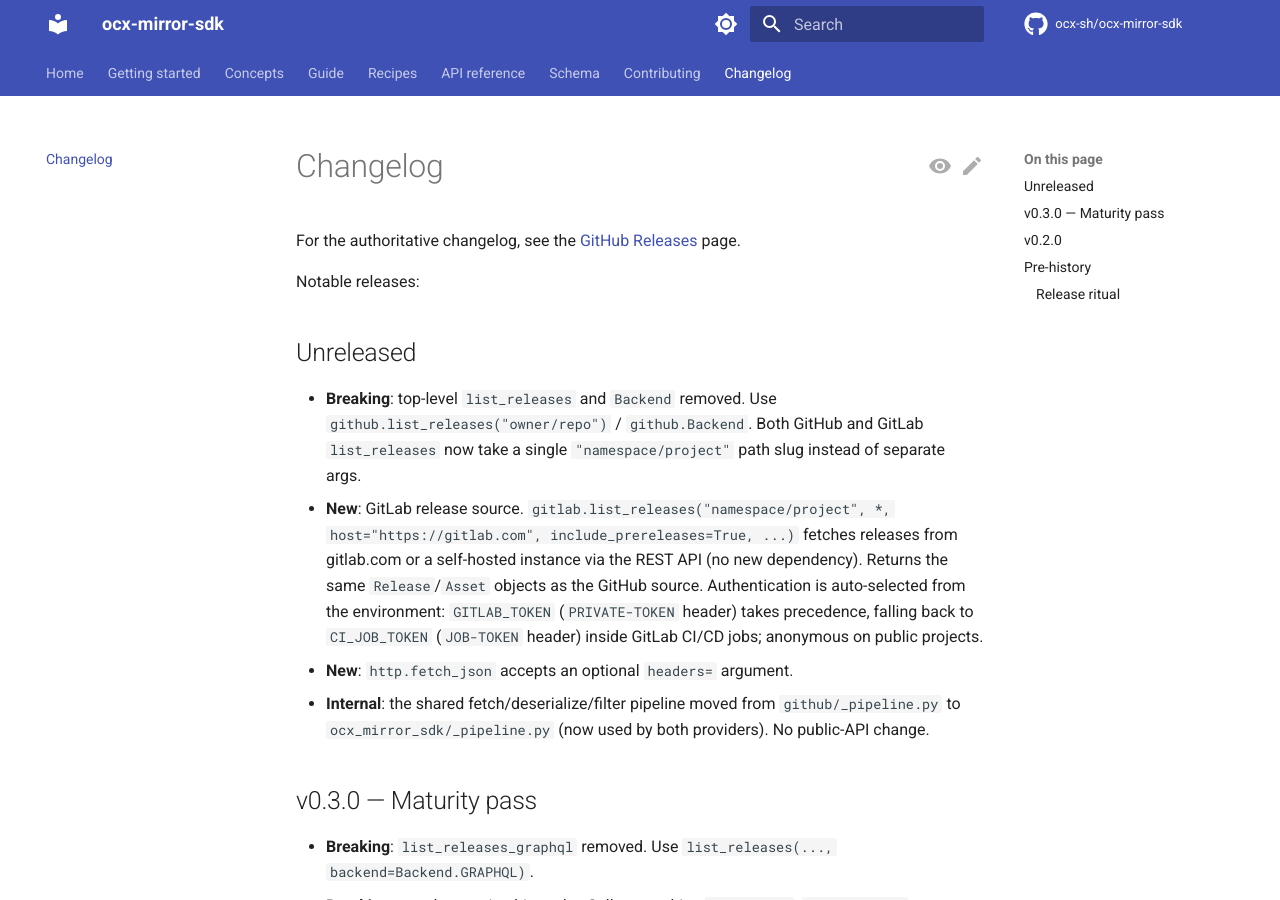
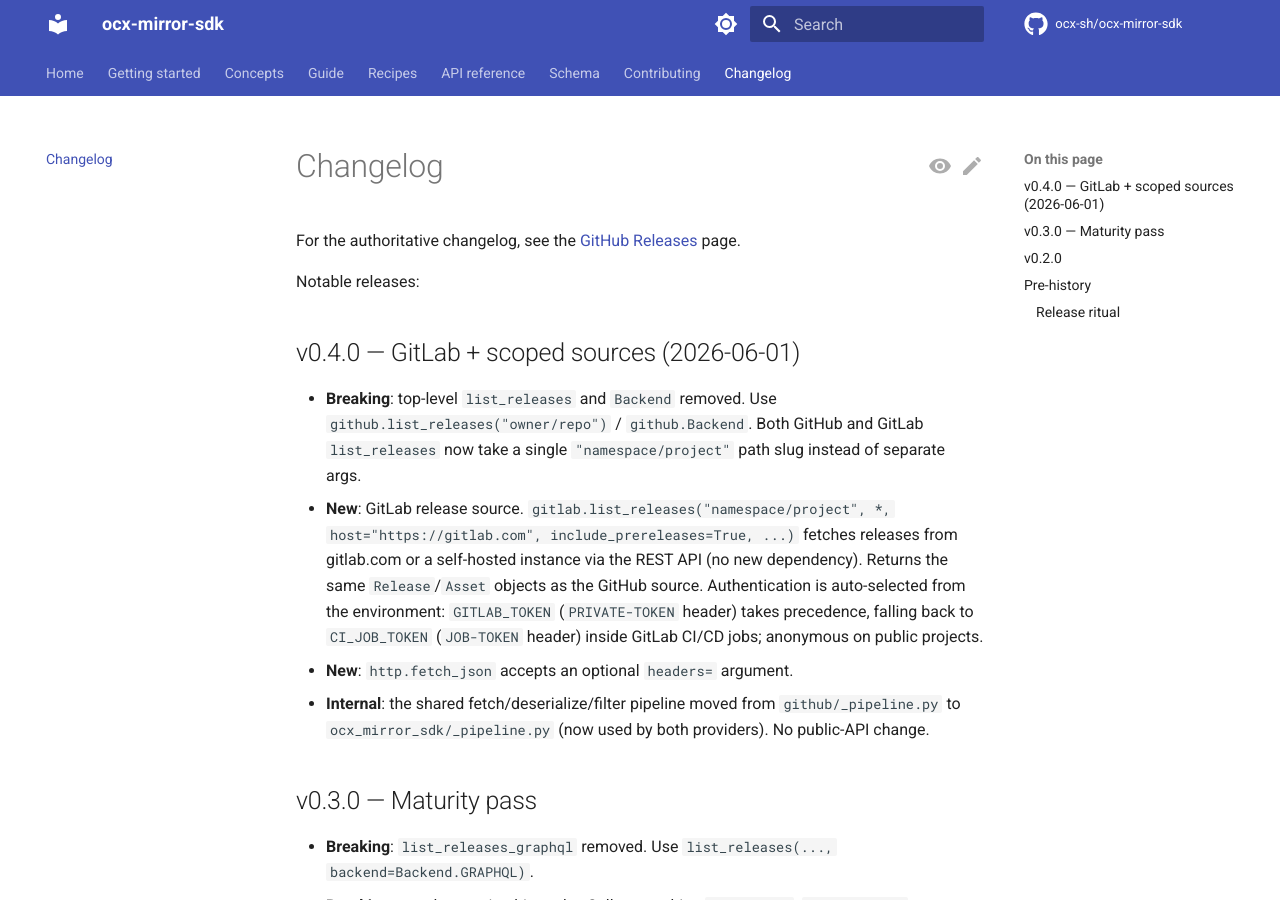
Before and after one commit to ocx-sh/ocx-mirror-sdk, an MkDocs documentation site: the page built from docs/changelog.md, in a window 1280 px wide and 900 px high. Built offline with MkDocs 1.6.1 and Material for MkDocs 9.7.7, drawn with Linux system fonts in a browser that asks for light colours; comment, search, counter and statistics services are not loaded.

Commit message:
chore(release): v0.4.0
Bump version across pyproject, README, and install docs. Promote the
changelog Unreleased section to v0.4.0.

````diff
--- a/README.md
+++ b/README.md
@@ -19,7 +19,7 @@
 # /// script
 # requires-python = ">=3.13"
 # dependencies = [
-#   "ocx-mirror-sdk @ git+https://github.com/ocx-sh/ocx-mirror-sdk@v0.3.0",
+#   "ocx-mirror-sdk @ git+https://github.com/ocx-sh/ocx-mirror-sdk@v0.4.0",
 # ]
 # ///
 
@@ -33,7 +33,7 @@
 dependencies = ["ocx-mirror-sdk"]
 
 [tool.uv.sources]
-ocx-mirror-sdk = { git = "https://github.com/ocx-sh/ocx-mirror-sdk", tag = "v0.3.0" }
+ocx-mirror-sdk = { git = "https://github.com/ocx-sh/ocx-mirror-sdk", tag = "v0.4.0" }
 ```
 
 `uv.lock` pins to a commit SHA — `uv sync --frozen` is reproducible in CI.
--- a/docs/changelog.md
+++ b/docs/changelog.md
@@ -5,7 +5,7 @@
 
 Notable releases:
 
-## Unreleased
+## v0.4.0 — GitLab + scoped sources (2026-06-01)
 
 - **Breaking**: top-level `list_releases` and `Backend` removed. Use
   `github.list_releases("owner/repo")` / `github.Backend`. Both GitHub and
--- a/pyproject.toml
+++ b/pyproject.toml
@@ -1,6 +1,6 @@
 [project]
 name = "ocx-mirror-sdk"
-version = "0.3.0"
+version = "0.4.0"
 description = "Python SDK for building ocx-mirror generator scripts"
 readme = "README.md"
 license = "Apache-2.0"
````
Also changed, not shown: docs/getting-started/install.md (+5 -5 lines), 1 other file.
